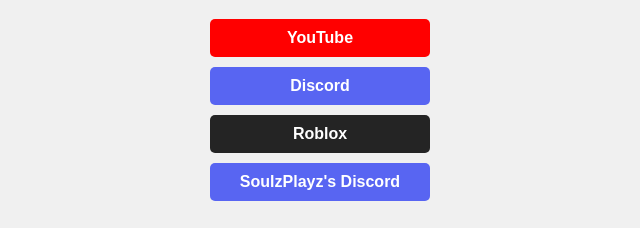
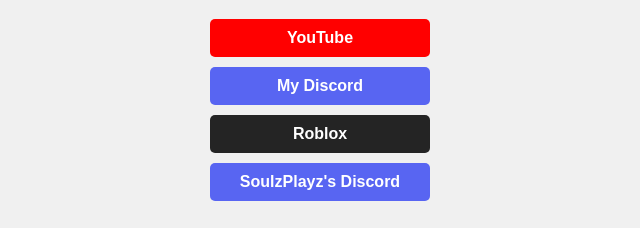
Before and after one commit to DJSYT/DJS_YT, a plain HTML site: page index.html in a window 1280 px wide. Shown: the part 569-797 px from the top of the page, 320-960 px from the left. Drawn offline with Linux system fonts and the light colour scheme.

Commit message:
index.html

```diff
--- a/index.html
+++ b/index.html
@@ -258,7 +258,7 @@
     <h1>My Social Links</h1>
 
     <a href="https://youtube.com/@patsim_99?si=HGrYnrr0AgKNaELd" target="_blank" class="button youtube">YouTube</a>
-    <a href="https://discord.gg/Nx97F8zG" target="_blank" class="button discord">Discord</a>
+    <a href="https://discord.gg/VXHt3uZe" target="_blank" class="button discord">My Discord</a>
     <a href="https://www.roblox.com/users/5303639741/profile" target="_blank" class="button roblox">Roblox</a>
     <a href="https://discord.gg/jVQgDgSk" target="_blank" class="button discord">SoulzPlayz's Discord</a>
 
```
